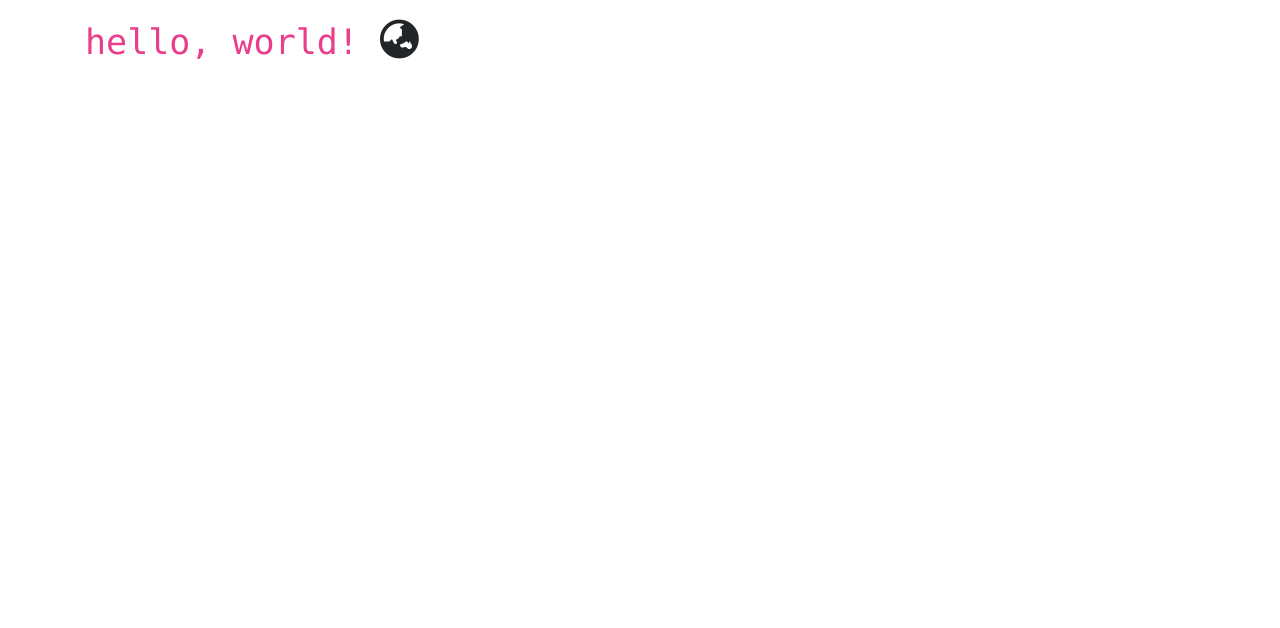
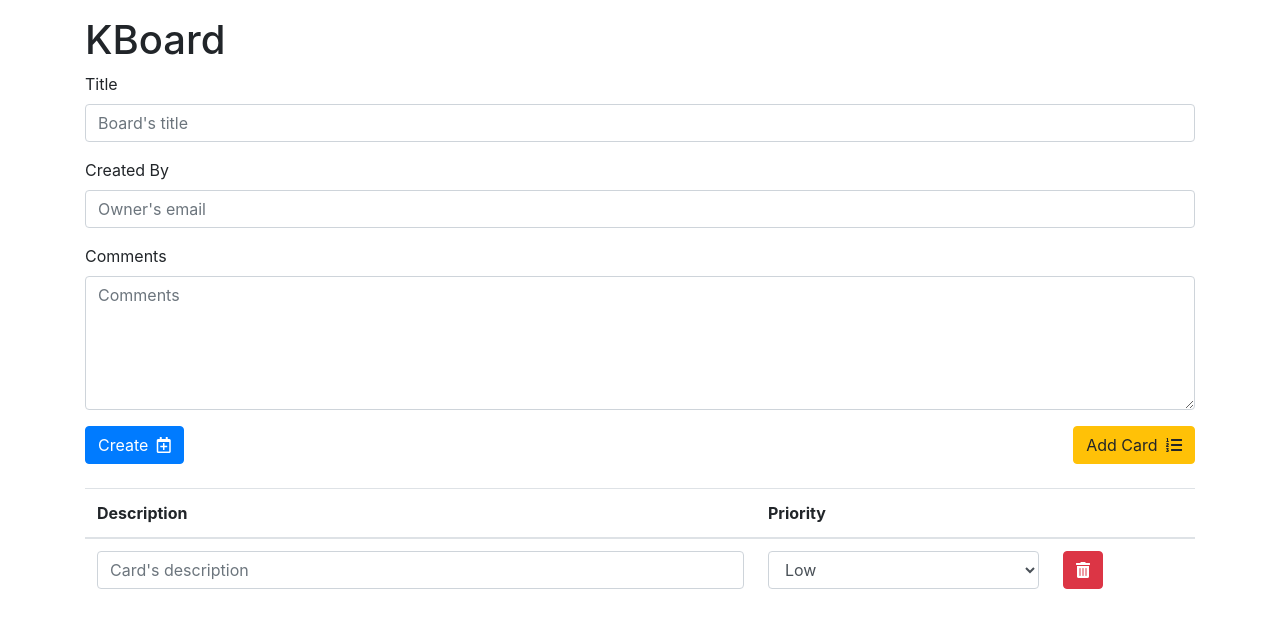
Before and after one commit to chukmunnlee/neatstack, an Angular app in the folder frontend/: page / in a window 1280 px wide. Shown: the top 628 px of the page. Built offline with nearby package versions, Linux system fonts and the light colour scheme.

Commit message:
added kboard component

```diff
--- a/frontend/src/app/app.component.html
+++ b/frontend/src/app/app.component.html
@@ -1,8 +1,2 @@
-<div class="row mt-3">
-  <div class="col">
-    <h1>
-      <code> hello, world! </code>
-      <i class="fas fa-globe-asia"></i>
-    </h1>
-  </div>
-</div>
+<div class="mt-3"></div>
+<app-kboard></app-kboard>
--- a/frontend/src/app/app.module.ts
+++ b/frontend/src/app/app.module.ts
@@ -2,10 +2,12 @@ import { BrowserModule } from '@angular/platform-browser';
 import { NgModule } from '@angular/core';
 
 import { AppComponent } from './app.component';
+import { KboardComponent } from './components/kboard.component';
 
 @NgModule({
   declarations: [
-    AppComponent
+    AppComponent,
+    KboardComponent
   ],
   imports: [
     BrowserModule
--- /dev/null
+++ b/frontend/src/app/components/kboard.component.html
@@ -0,0 +1,61 @@
+<div class="row">
+	<div class="col">
+		<h1>KBoard</h1>
+	</div>
+</div>
+<div class="row">
+	<div class="col">
+		<form>
+			<div class="form-group">
+				<label for="title">Title</label>
+				<input id="title" class="form-control" type="text" placeholder="Board's title">
+			</div>
+			<div class="form-group">
+				<label for="createdBy">Created By</label>
+				<input id="createdBy" class="form-control" type="email" placeholder="Owner's email">
+			</div>
+			<div class="form-group">
+				<label for="comments">Comments</label>
+				<textarea id="comments" class="form-control" rows="5" placeholder="Comments"></textarea>
+			</div>
+			<div class="d-flex justify-content-between">
+				<button class="btn btn-primary" type="submit">
+					Create
+					<i class="far fa-calendar-plus ml-1"></i>
+				</button>
+				<button class="btn btn-warning" type="button">
+					Add Card
+					<i class="fas fa-list-ol ml-1"></i>
+				</button>
+			</div>
+			<table class="table mt-4">
+				<thead>
+					<tr>
+						<th>Description</th>
+						<th>Priority</th>
+						<th></th>
+					</tr>
+				</thead>
+				<tbody>
+					<tr>
+						<td>
+							<input class="form-control" type="text" placeholder="Card's description">
+						</td>
+						<td>
+							<select class="form-control">
+								<option value="0">Low</option>
+								<option value="1">Medium</option>
+								<option value="2">High</option>
+							</select>
+						</td>
+						<td>
+							<button class="btn btn-danger" type="button">
+								<i class="fas fa-trash-alt"></i>
+							</button>
+						</td>
+					</tr>
+				</tbody>
+			</table>
+		</form>
+	</div>
+</div>
--- /dev/null
+++ b/frontend/src/app/components/kboard.component.ts
@@ -0,0 +1,15 @@
+import { Component, OnInit } from '@angular/core';
+
+@Component({
+  selector: 'app-kboard',
+  templateUrl: './kboard.component.html',
+  styleUrls: ['./kboard.component.css']
+})
+export class KboardComponent implements OnInit {
+
+  constructor() { }
+
+  ngOnInit(): void {
+  }
+
+}
```
Also changed, not shown: frontend/src/app/components/kboard.component.css (added).
